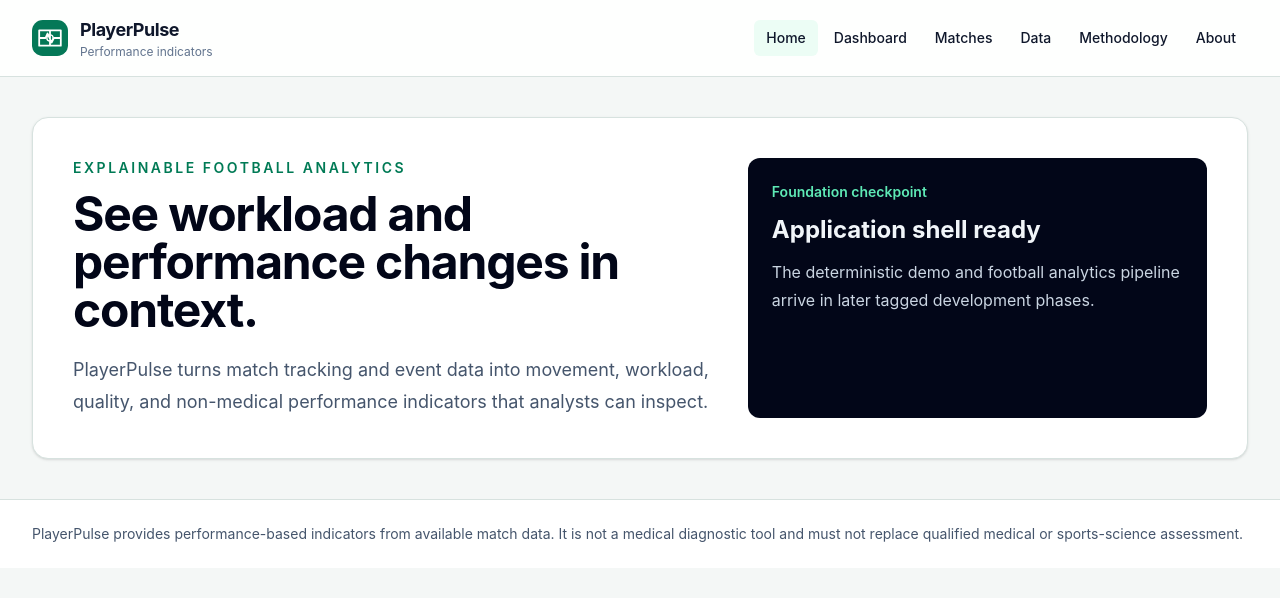
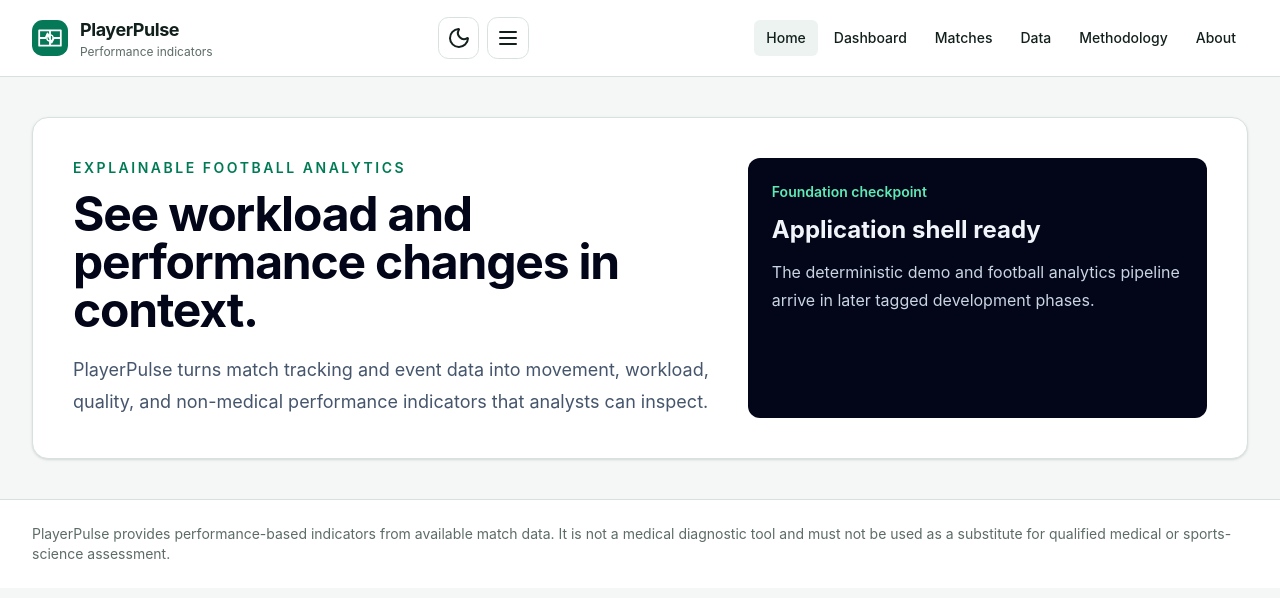
Before and after one commit to Dippy2003/football-fatigue-analytics, a React (Vite) app in the folder frontend/: page / in a window 1280 px wide. Shown: the top 598 px of the page. Built offline with nearby package versions, Linux system fonts and the light colour scheme.

Commit message:
feat(frontend): add adaptive navigation controls

```diff
--- a/frontend/src/components/layout/AppShell.tsx
+++ b/frontend/src/components/layout/AppShell.tsx
@@ -1,6 +1,9 @@
 import type { ReactNode } from 'react'
+import { Menu, X } from 'lucide-react'
+import { useState } from 'react'
 import { NavLink } from 'react-router-dom'
 
+import { ThemeToggle } from '../../app/theme'
 import { BrandMark } from './BrandMark'
 
 const navigation = [
@@ -17,16 +20,17 @@ type AppShellProps = {
 }
 
 export function AppShell({ children }: AppShellProps) {
+  const [open, setOpen] = useState(false)
   return (
-    <div className="min-h-screen text-slate-900">
+    <div className="min-h-screen text-[var(--text)]">
       <a
         href="#main-content"
         className="fixed left-4 top-3 z-50 -translate-y-20 rounded-md bg-slate-950 px-4 py-2 text-sm font-semibold text-white transition-transform focus:translate-y-0"
       >
         Skip to main content
       </a>
-      <header className="border-b border-[var(--border)] bg-white/95">
-        <div className="mx-auto flex max-w-7xl flex-col gap-4 px-4 py-4 sm:px-6 lg:flex-row lg:items-center lg:justify-between lg:px-8">
+      <header className="app-header">
+        <div className="mx-auto flex max-w-7xl items-center justify-between gap-4 px-4 py-4 sm:px-6 lg:px-8">
           <NavLink
             className="flex w-fit items-center gap-3"
             to="/"
@@ -37,22 +41,42 @@ export function AppShell({ children }: AppShellProps) {
               <span className="block text-lg font-bold tracking-tight">
                 PlayerPulse
               </span>
-              <span className="block text-xs text-slate-500">
+              <span className="block text-xs text-[var(--muted)]">
                 Performance indicators
               </span>
             </span>
           </NavLink>
-          <nav aria-label="Primary navigation">
-            <ul className="flex flex-wrap gap-1">
+          <div className="flex items-center gap-2">
+            <ThemeToggle />
+            <button
+              className="icon-button lg:hidden"
+              onClick={() => setOpen((value) => !value)}
+              type="button"
+              aria-expanded={open}
+              aria-controls="primary-navigation"
+              aria-label="Toggle navigation"
+            >
+              {open ? <X aria-hidden="true" /> : <Menu aria-hidden="true" />}
+            </button>
+          </div>
+          <nav
+            id="primary-navigation"
+            className={`${open ? 'flex' : 'hidden'} absolute left-4 right-4 top-20 z-40 rounded-xl border border-[var(--border)] bg-[var(--surface)] p-3 shadow-xl lg:static lg:flex lg:border-0 lg:bg-transparent lg:p-0 lg:shadow-none`}
+            aria-label="Primary navigation"
+          >
+            <ul className="flex w-full flex-col gap-1 lg:flex-row">
               {navigation.map((item) => (
                 <li key={item.href}>
                   <NavLink
                     className={({ isActive }) =>
-                      `inline-flex rounded-md px-3 py-2 text-sm font-medium hover:bg-emerald-50 hover:text-emerald-800 ${
-                        isActive ? 'bg-emerald-50 text-emerald-800' : 'text-slate-600'
+                      `inline-flex rounded-md px-3 py-2 text-sm font-medium hover:bg-[var(--surface-muted)] hover:text-[var(--primary)] ${
+                        isActive
+                          ? 'bg-[var(--surface-muted)] text-[var(--primary)]'
+                          : 'text-[var(--muted)]'
                       }`
                     }
                     to={item.href}
+                    onClick={() => setOpen(false)}
                   >
                     {item.label}
                   </NavLink>
@@ -68,11 +92,11 @@ export function AppShell({ children }: AppShellProps) {
       >
         {children}
       </main>
-      <footer className="border-t border-[var(--border)] bg-white">
-        <div className="mx-auto max-w-7xl px-4 py-6 text-sm text-slate-600 sm:px-6 lg:px-8">
+      <footer className="border-t border-[var(--border)] bg-[var(--surface)]">
+        <div className="mx-auto max-w-7xl px-4 py-6 text-sm text-[var(--muted)] sm:px-6 lg:px-8">
           PlayerPulse provides performance-based indicators from available match data.
-          It is not a medical diagnostic tool and must not replace qualified medical or
-          sports-science assessment.
+          It is not a medical diagnostic tool and must not be used as a substitute for
+          qualified medical or sports-science assessment.
         </div>
       </footer>
     </div>
```
